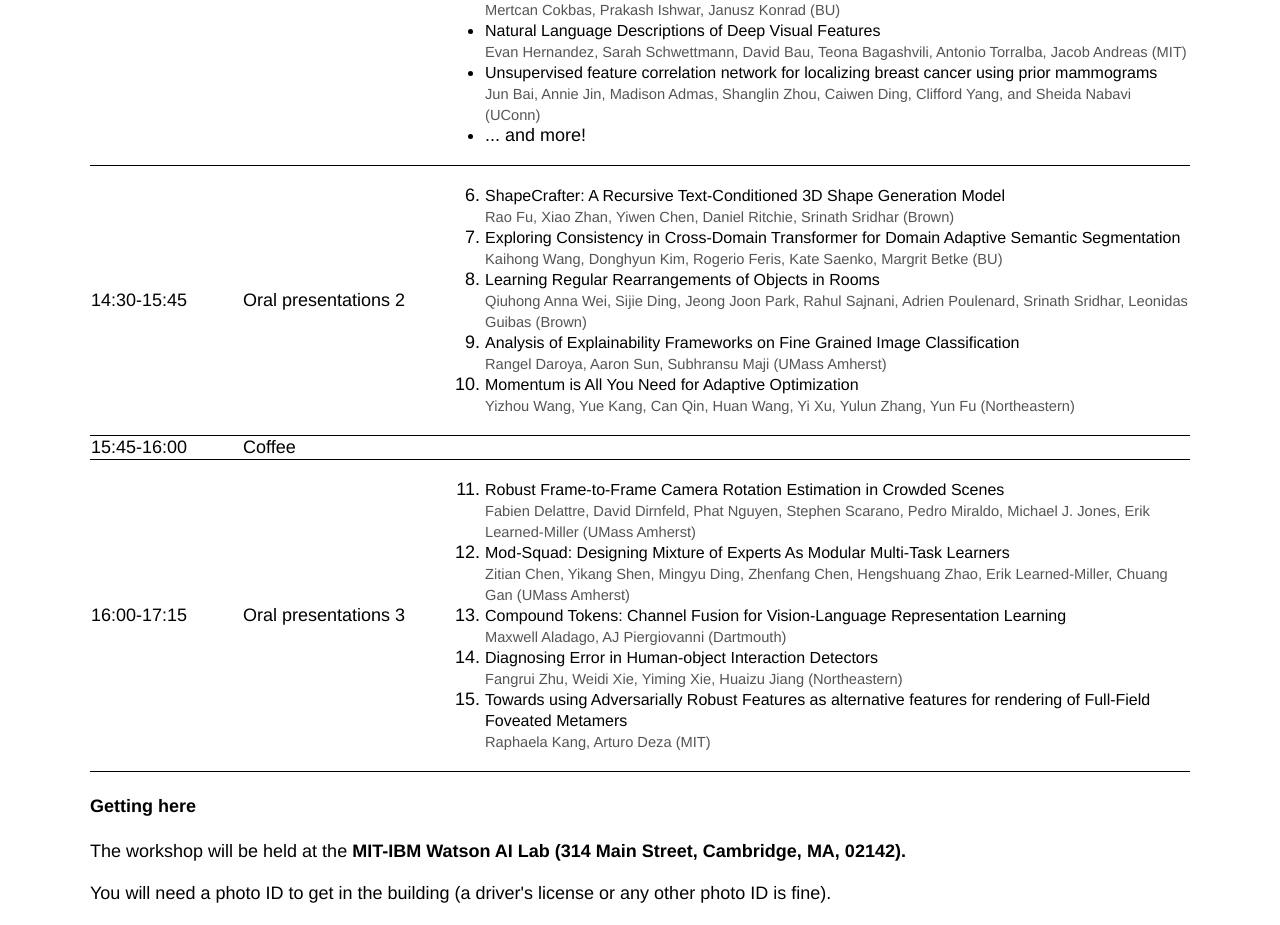
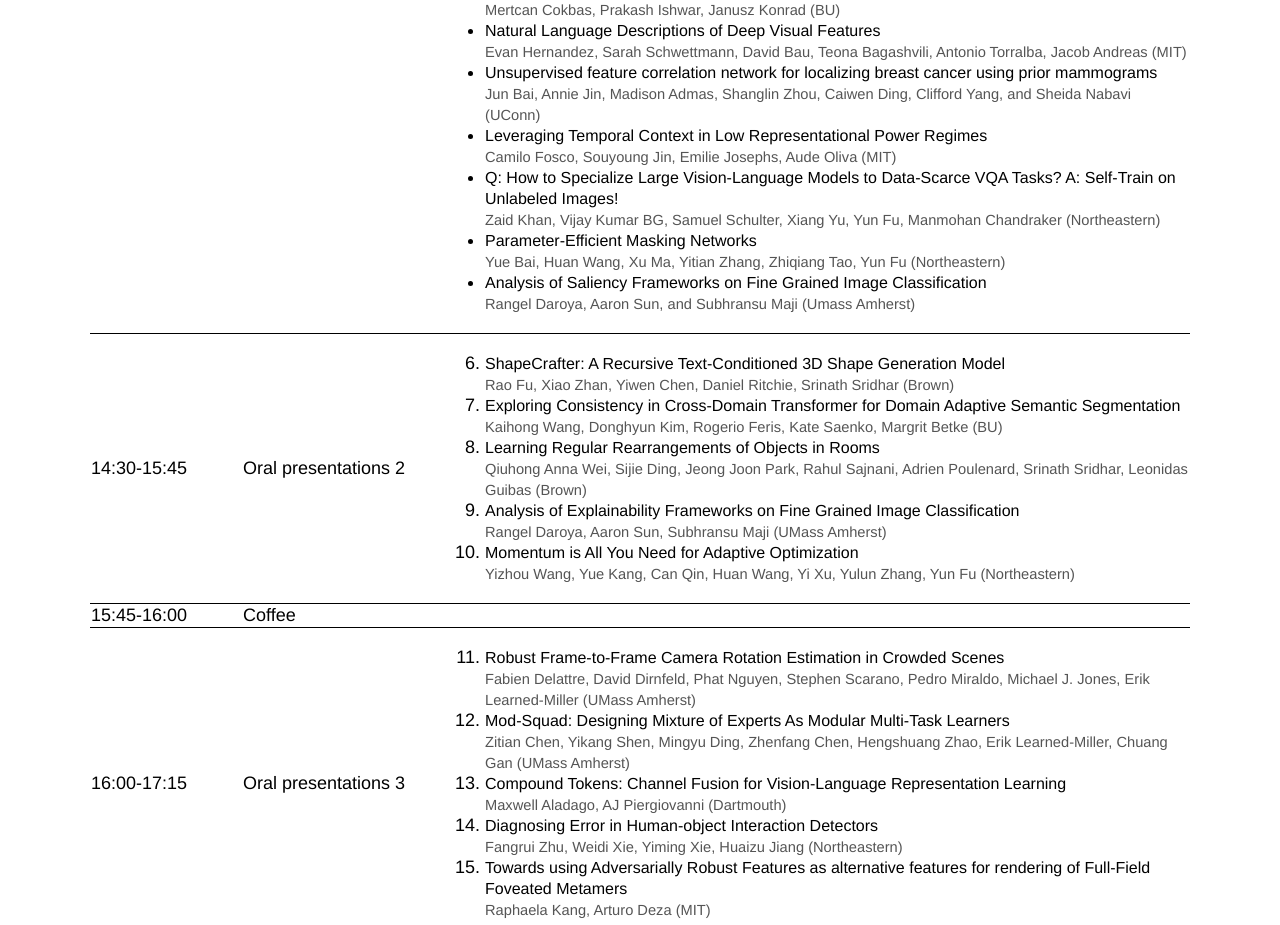
Before and after one commit to NECV2022/NECV2022.github.io, a plain HTML site: page index.html in a window 1280 px wide. Shown: the part 3043-3968 px from the top of the page. Drawn offline with Linux system fonts and the light colour scheme.

Commit message:
updating schedule with _all_ posters

```diff
--- a/index.html
+++ b/index.html
@@ -432,8 +432,26 @@
 <span class="author_list">Jun Bai, Annie Jin, Madison Admas, Shanglin Zhou, Caiwen Ding, Clifford Yang, and Sheida Nabavi
  (UConn)</span>
 </li>
-
-<li>... and more!</li>
+<li>
+<span class="talk_title">Leveraging Temporal Context in Low Representational Power Regimes</span>
+<br>
+<span class="author_list">Camilo Fosco, Souyoung Jin, Emilie Josephs, Aude Oliva (MIT)</span>
+</li>
+<li>
+<span class="talk_title">Q: How to Specialize Large Vision-Language Models to Data-Scarce VQA Tasks? A: Self-Train on Unlabeled Images!</span>
+<br>
+<span class="author_list">Zaid Khan, Vijay Kumar BG, Samuel Schulter, Xiang Yu, Yun Fu, Manmohan Chandraker (Northeastern)</span>
+</li>
+<li>
+<span class="talk_title">Parameter-Efficient Masking Networks</span>
+<br>
+<span class="author_list">Yue Bai, Huan Wang, Xu Ma, Yitian Zhang, Zhiqiang Tao, Yun Fu (Northeastern)</span>
+</li>
+<li>
+<span class="talk_title">Analysis of Saliency Frameworks on Fine Grained Image Classification</span>
+<br>
+<span class="author_list">Rangel Daroya, Aaron Sun, and Subhransu Maji (Umass Amherst)</span>
+</li>
 </ul>
                 </td>
             </tr>
```
